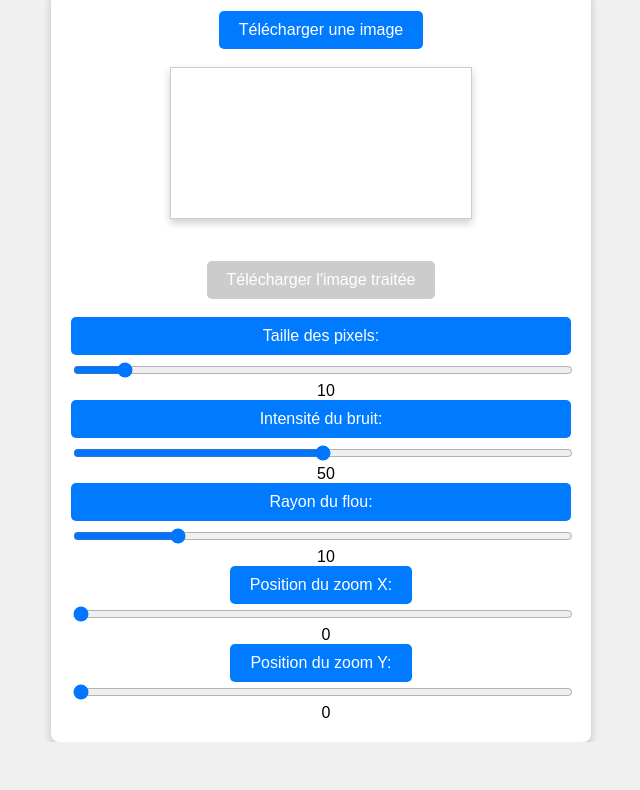
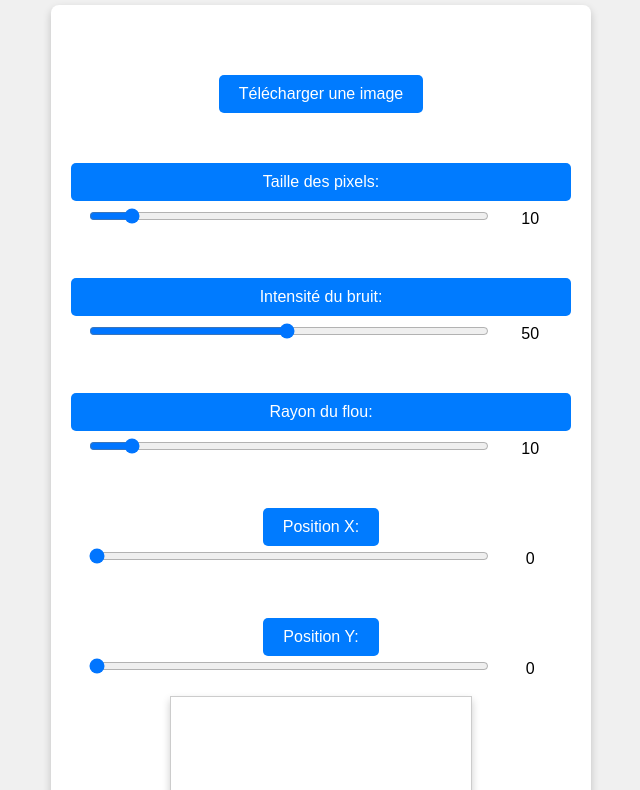
Before and after one commit to forEachLoopz/SinoiseGen, a plain HTML site: page index.html in a window 1280 px wide. Shown: the part 73-863 px from the top of the page, without its empty margins (319-959 px from the left). Before the commit the page ends 815 px from the top, so only its background shows below. Drawn offline with Linux system fonts and the light colour scheme.

Commit message:
Update output

```diff
--- a/index.html
+++ b/index.html
@@ -9,32 +9,33 @@
 <body>
     <h1>Sinoise Gen</h1>
     <div class="container">
-        <label for="upload">Télécharger une image</label>
+        <label for="upload" class="uploadBtn">Télécharger une image</label>
         <input type="file" id="upload" accept="image/*">
+
+        <label for="pixelSize">Taille des pixels:</label>
+        <input type="range" id="pixelSize" min="1" max="100" value="10">
+        <span id="pixelSizeValue">10</span>
+
+        <label for="noiseIntensity">Intensité du bruit:</label>
+        <input type="range" id="noiseIntensity" min="1" max="100" value="50">
+        <span id="noiseIntensityValue">50</span>
+
+        <label for="blurRadius">Rayon du flou:</label>
+        <input type="range" id="blurRadius" min="1" max="100" value="10">
+        <span id="blurRadiusValue">10</span>
+
+        <label for="zoomX">Position X:</label>
+        <input type="range" id="zoomX" min="0" max="100" value="0">
+        <span id="zoomXValue">0</span>
+
+        <label for="zoomY">Position Y:</label>
+        <input type="range" id="zoomY" min="0" max="100" value="0">
+        <span id="zoomYValue">0</span>
+
         <br><br>
         <canvas id="canvas"></canvas>
         <br><br>
         <button id="download" disabled>Télécharger l'image traitée</button>
-        <br><br>
-        <label for="pixelSize">Taille des pixels:</label>
-        <input type="range" id="pixelSize" min="1" max="100" value="10">
-        <span id="pixelSizeValue">10</span>
-        <br>
-        <label for="noiseIntensity">Intensité du bruit:</label>
-        <input type="range" id="noiseIntensity" min="0" max="100" value="50">
-        <span id="noiseIntensityValue">50</span>
-        <br>
-        <label for="blurRadius">Rayon du flou:</label>
-        <input type="range" id="blurRadius" min="0" max="50" value="10">
-        <span id="blurRadiusValue">10</span>
-        <br>
-        <label for="zoomX">Position du zoom X:</label>
-        <input type="range" id="zoomX" min="0" max="800" value="0">
-        <span id="zoomXValue">0</span>
-        <br>
-        <label for="zoomY">Position du zoom Y:</label>
-        <input type="range" id="zoomY" min="0" max="800" value="0">
-        <span id="zoomYValue">0</span>
     </div>
     <script src="script.js"></script>
 </body>
--- a/script.js
+++ b/script.js
@@ -4,6 +4,11 @@ document.getElementById('download').addEventListener('click', downloadImage, fal
 // Variables globales pour stocker les données de l'image originale
 let canvas, ctx, img, originalImageData;
 let zoomX = 0, zoomY = 0;
+const dateTime = Date.now();
+
+document.addEventListener('DOMContentLoaded', (event) => {
+    console.log(dateTime);
+});
 
 function handleImage(event) {
     canvas = document.getElementById('canvas');
@@ -56,6 +61,9 @@ function drawImage() {
     applyBlur(ctx, 800, 800, blurRadius);
     addColoredNoise(ctx, 800, 800, noiseIntensity);
     applyBlur(ctx, 800, 800, blurRadius); // Apply blur to noise
+
+    // Enable the download button after image is drawn and processed
+    document.getElementById('download').disabled = false;
 }
 
 function applyEffects() {
@@ -64,7 +72,7 @@ function applyEffects() {
 
 function downloadImage() {
     const link = document.createElement('a');
-    link.download = 'image_traitée.png';
+    link.download = 'image_traitée' + "_" + dateTime + '.png';
     link.href = canvas.toDataURL('image/png');
     link.click();
 }
--- a/styles.css
+++ b/styles.css
@@ -7,9 +7,10 @@ body {
     display: flex;
     flex-direction: column;
     align-items: center;
-    justify-content: center;
+    justify-content: flex-start; /* Change from center to flex-start */
     height: 100vh;
     text-align: center;
+    overflow-y: scroll; /* Enable vertical scrolling */
 }
 
 /* Style du titre */
@@ -26,6 +27,7 @@ h1 {
     padding: 20px;
     max-width: 90%;
     width: 500px;
+    margin-bottom: 20px; /* Add margin at the bottom for better spacing */
 }
 
 /* Style du bouton d'upload */
@@ -43,6 +45,7 @@ label {
     border-radius: 5px;
     cursor: pointer;
     transition: background-color 0.3s ease;
+    margin-top: 10%;
 }
 
 label:hover {
@@ -104,3 +107,22 @@ span {
     width: 50px;
     margin-left: 10px;
 }
+
+@media (min-width: 768px) {
+    .container {
+        max-width: 600px;
+    }
+
+    h1 {
+        font-size: 2em;
+    }
+
+    input[type="range"] {
+        width: 80%;
+    }
+
+    button {
+        font-size: 1.2em;
+        padding: 12px 24px;
+    }
+}
```
